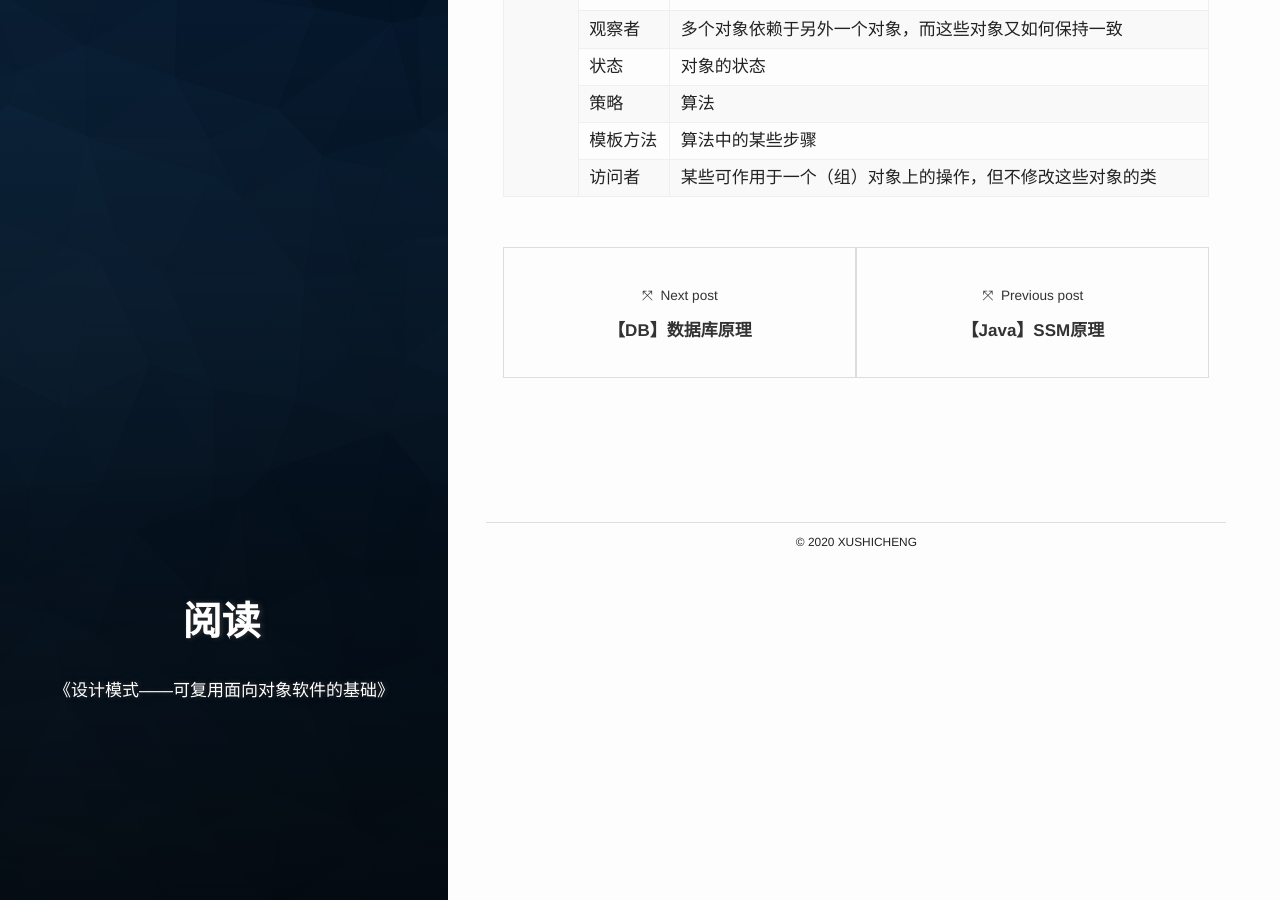
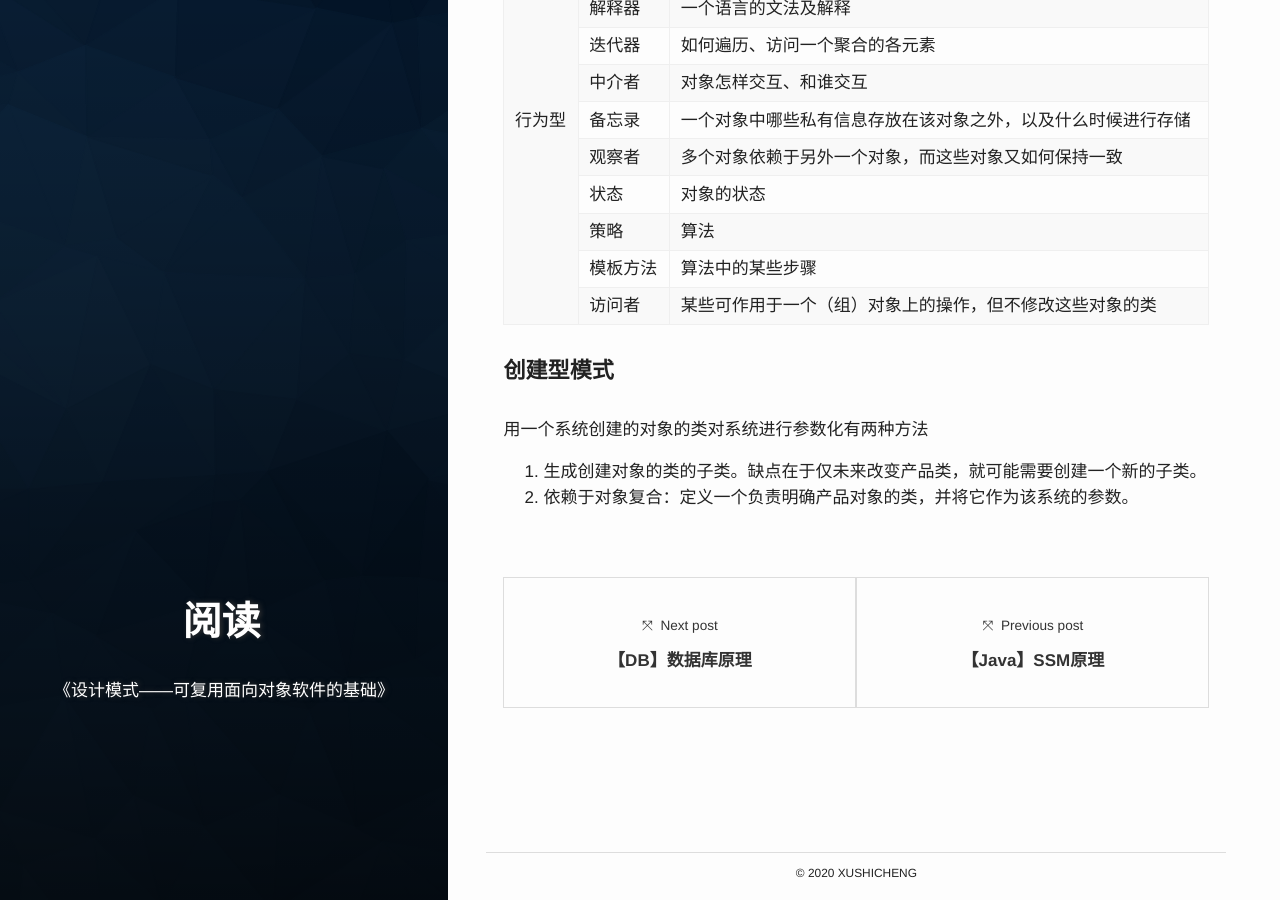
Before and after one commit to PetePro/PetePro.github.io, a Jekyll site: the page built from _posts/2020-02-02-design-pattern.markdown, in a window 1280 px wide and 900 px high, scrolled down 1581 px. Built offline with Jekyll 4.4.1, drawn with Linux system fonts in a browser that asks for light colours; some web fonts are replaced.

Commit message:
Update 2020-02-02-design-pattern.markdown

```diff
--- a/_posts/2020-02-02-design-pattern.markdown
+++ b/_posts/2020-02-02-design-pattern.markdown
@@ -11,9 +11,10 @@ author: xusc
 
 可复用面向对象软件的基础
 
+#### 设计模式思想
 设计模式四个基本要素：模式名称、问题、解决方案、效果。
 
-MVC的主要关系由Observer、Composite、Strategy三个设计模式给出。
+> MVC的主要关系由Observer、Composite、Strategy三个设计模式给出。
 
 模式分类
 1. 目的准则，即模式是用来完成什么工作的。
@@ -35,7 +36,7 @@ MVC的主要关系由Observer、Composite、Strategy三个设计模式给出。
 
 设计模式所支持的设计的可变方面
 
-<table>
+<table border="1">
     <tr>
         <th>类型</th>
         <th>设计模式</th>
@@ -137,3 +138,8 @@ MVC的主要关系由Observer、Composite、Strategy三个设计模式给出。
         <td align="right">某些可作用于一个（组）对象上的操作，但不修改这些对象的类</td>
     </tr>
 </table>
+
+#### 创建型模式
+用一个系统创建的对象的类对系统进行参数化有两种方法
+1. 生成创建对象的类的子类。缺点在于仅未来改变产品类，就可能需要创建一个新的子类。
+2. 依赖于对象复合：定义一个负责明确产品对象的类，并将它作为该系统的参数。
```
